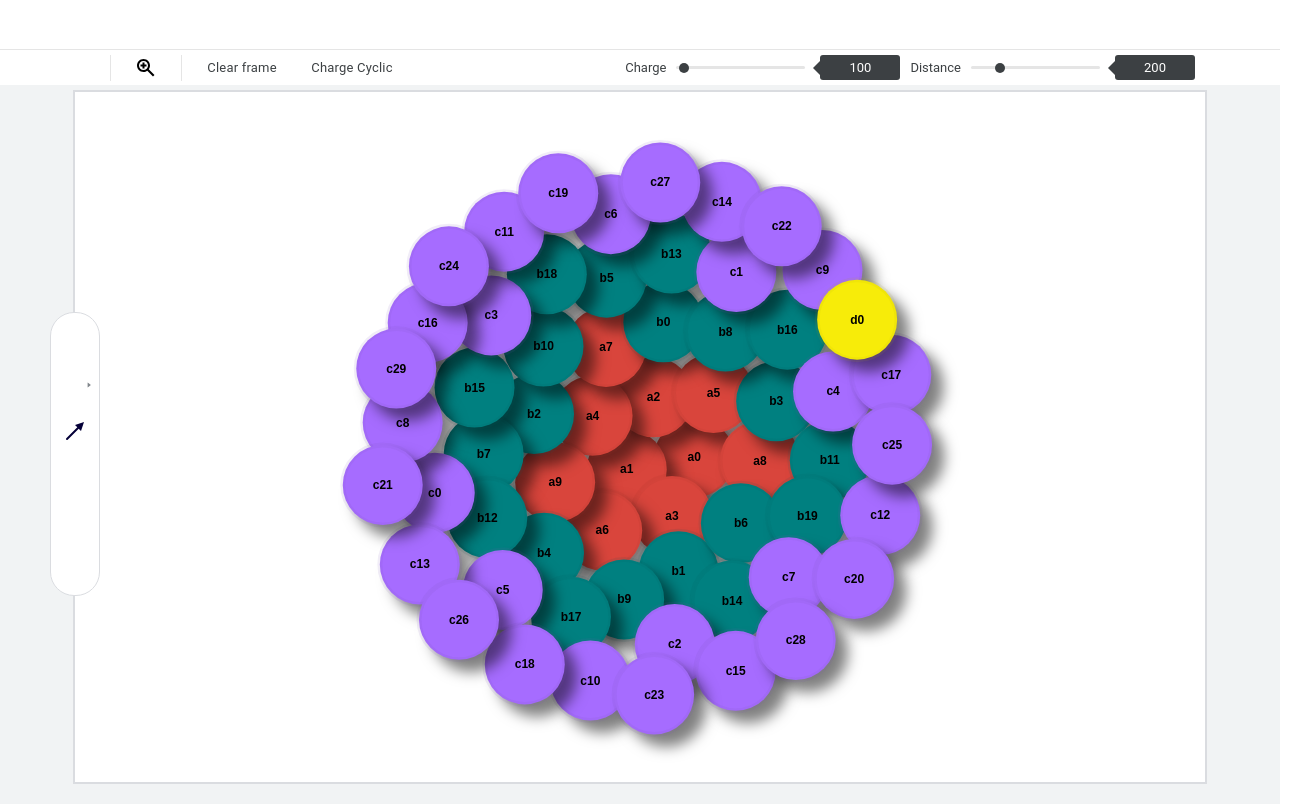
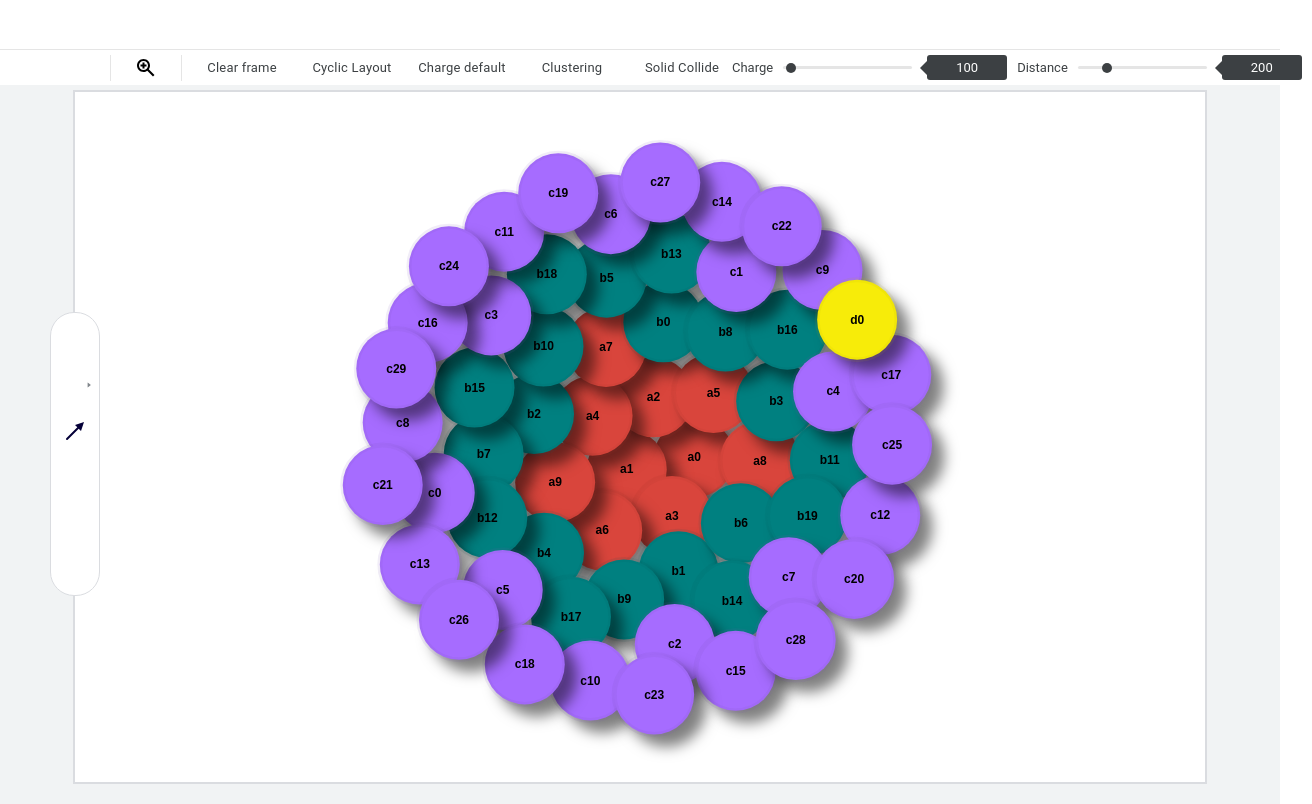
Before and after one commit to vlo111/d3js-layouts, a React (Create React App) app: page / in a window 1280 px wide. Shown: the whole page, 1312 px wide, since content can reach past the window. Built offline with nearby package versions, Linux system fonts and the light colour scheme; some icons are missing.

Commit message:
solid and clustering

```diff
--- a/src/components/graph/Chart.js
+++ b/src/components/graph/Chart.js
@@ -352,12 +352,9 @@ class Chart {
     static chargeCyclic = () => {
         if (this.force) {
             this.force.velocityDecay(0.1)
-                // .force("charge", d3.forceManyBody().strength(-1000))
-                // .force("charge", d3.forceCollide().radius(1))
                 .force('collide', d3.forceCollide().radius(20))
                 .force('x', null)
                 .force('y', null)
-                // .force('center', d3.forceCenter(this.width / 2, this.height / 2))
                 .force("r", d3.forceRadial(function(d) {
                     switch (d.color) {
                         case NODE_COLOR.Yellow:
@@ -374,6 +371,53 @@ class Chart {
                             return 1500;
                     }
                 }))
+            this.draw();
+        }
+    }
+
+    static cancelChargeCyclic = () => {
+        if (this.force) {
+            this.force.velocityDecay(0.5)
+                .force('collide', d3.forceCollide().radius(20))
+                .force('x', d3.forceX(this.width / 2))
+                .force('y', d3.forceY(this.height / 2))
+                .force("r", null)
+            this.draw();
+        }
+    }
+
+    static clusteringCharge = () => {
+        if (this.force) {
+            this.force.velocityDecay(0.5)
+                .force('collide', d3.forceCollide().radius(20))
+                .force('x', d3.forceX().x(function(d) {
+                    switch (d.color) {
+                        case NODE_COLOR.Yellow:
+                            return 1;
+                        case NODE_COLOR.Red:
+                            return 300;
+                        case NODE_COLOR.Purple:
+                            return 600;
+                        case NODE_COLOR.Teal:
+                            return 900;
+                        case NODE_COLOR.Blue:
+                            return 1200;
+                        default:
+                            return 1500;
+                    }
+                }))
+                .force('collision', d3.forceCollide().radius(function(d) {
+                    return d.radius;
+                }))
+
+            this.draw();
+        }
+    }
+
+    static solidCollide = () => {
+        if (this.force) {
+            this.force.force('collide',d3.forceCollide().radius(60).iterations(20))
+
             this.draw();
         }
     }
--- a/src/components/graph/index.js
+++ b/src/components/graph/index.js
@@ -38,6 +38,18 @@ function App() {
         Chart.chargeCyclic();
     }
 
+    const cancelChargeCyclic = () => {
+        Chart.cancelChargeCyclic();
+    }
+
+    const clusteringCharge = () => {
+        Chart.clusteringCharge();
+    }
+
+    const solidCollide = () => {
+        Chart.solidCollide();
+    }
+
     return (
         <div>
             <div className="header">
@@ -47,11 +59,8 @@ function App() {
                 <div className="footer-tools">
                     <div className="left-bar">
                         <div className="undo">
-
                         </div>
-
                         <div className="separator" role="separator"></div>
-
                         <div className="zoom" onClick={autoScale}>
                             <div className="zoom-icon"/>
                         </div>
@@ -61,10 +70,25 @@ function App() {
                                 Clear frame
                             </div>
                         </div>
-
                         <div onClick={chargeCyclic} className="clear-frame-block">
                             <div className="clear-frame">
-                                Charge Cyclic
+                                Cyclic Layout
+                            </div>
+                        </div>
+                        <div onClick={cancelChargeCyclic} className="clear-frame-block">
+                            <div className="clear-frame">
+                                Charge default
+                            </div>
+                        </div>
+
+                        <div onClick={clusteringCharge} className="clear-frame-block">
+                            <div className="clear-frame">
+                                Clustering
+                            </div>
+                        </div>
+                        <div onClick={solidCollide} className="clear-frame-block">
+                            <div className="clear-frame">
+                                Solid Collide
                             </div>
                         </div>
                     </div>
```
